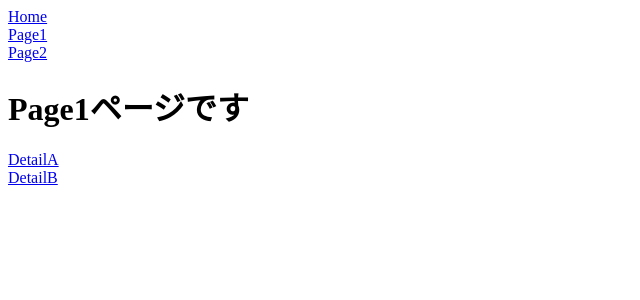
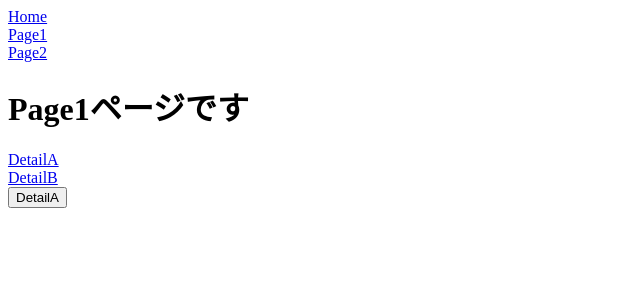
Before and after one commit to sohei-fujita/react-sand-box, a React (Vite) app: page /page1 in a window 1280 px wide. Shown: the top 300 px of the page, without its empty margins (0-640 px from the left). Built offline with nearby package versions, Linux system fonts and the light colour scheme.

Commit message:
usHistory

```diff
--- a/src/Page1.jsx
+++ b/src/Page1.jsx
@@ -1,12 +1,20 @@
-import { Link } from "react-router-dom";
+import { Link, useHistory } from "react-router-dom";
 
 export const Page1 = () => {
+  const arr = [...Array(100).keys()];
+  console.log(arr);
+
+  const history = useHistory();
+
+  const onClickDetailA = () => history.push("/page1/detailA");
   return (
     <div>
       <h1>Page1ページです</h1>
-      <Link to="/page1/detailA">DetailA</Link>
+      <Link to={{ pathname: "/page1/detailA", state: arr }}>DetailA</Link>
       <br />
       <Link to="/page1/detailB">DetailB</Link>
+      <br />
+      <button onClick={onClickDetailA}>DetailA</button>
     </div>
   );
 };
--- a/src/Page1DetailA.jsx
+++ b/src/Page1DetailA.jsx
@@ -1,7 +1,15 @@
+import { useLocation, useHistory } from "react-router-dom";
+
 export const Page1Detail1A = () => {
+  const location = useLocation();
+  const history = useHistory();
+
+  const onClickBack = () => history.goBack();
+  console.log(location);
   return (
     <div>
       <h1>Page1Detail1Aページです</h1>
+      <button onClick={onClickBack}>戻る</button>
     </div>
   );
 };
--- a/src/Page2.jsx
+++ b/src/Page2.jsx
@@ -4,7 +4,9 @@ export const Page2 = () => {
   return (
     <div>
       <h1>Page2ページです</h1>
-      <Link to="/page/999">URL Parameter</Link>
+      <Link to="/page2/999">URL Parameter</Link>
+      <br />
+      <Link to="/page2/999?name=hogehoge">Query Parameter</Link>
     </div>
   );
 };
--- a/src/UrlParameter.jsx
+++ b/src/UrlParameter.jsx
@@ -1,11 +1,15 @@
-import { useParams } from "react-router-dom";
+import { useParams, useLocation } from "react-router-dom";
 
 export const UrlParameter = () => {
   const { id } = useParams();
+  const { search } = useLocation();
+  const query = new URLSearchParams(search);
   return (
     <div>
       <h1>UrlParameterページです</h1>
       <p>パラメーターは{id}です</p>
+
+      <p>クエリパラメーターは{query.get("name")}です</p>
     </div>
   );
 };
```
